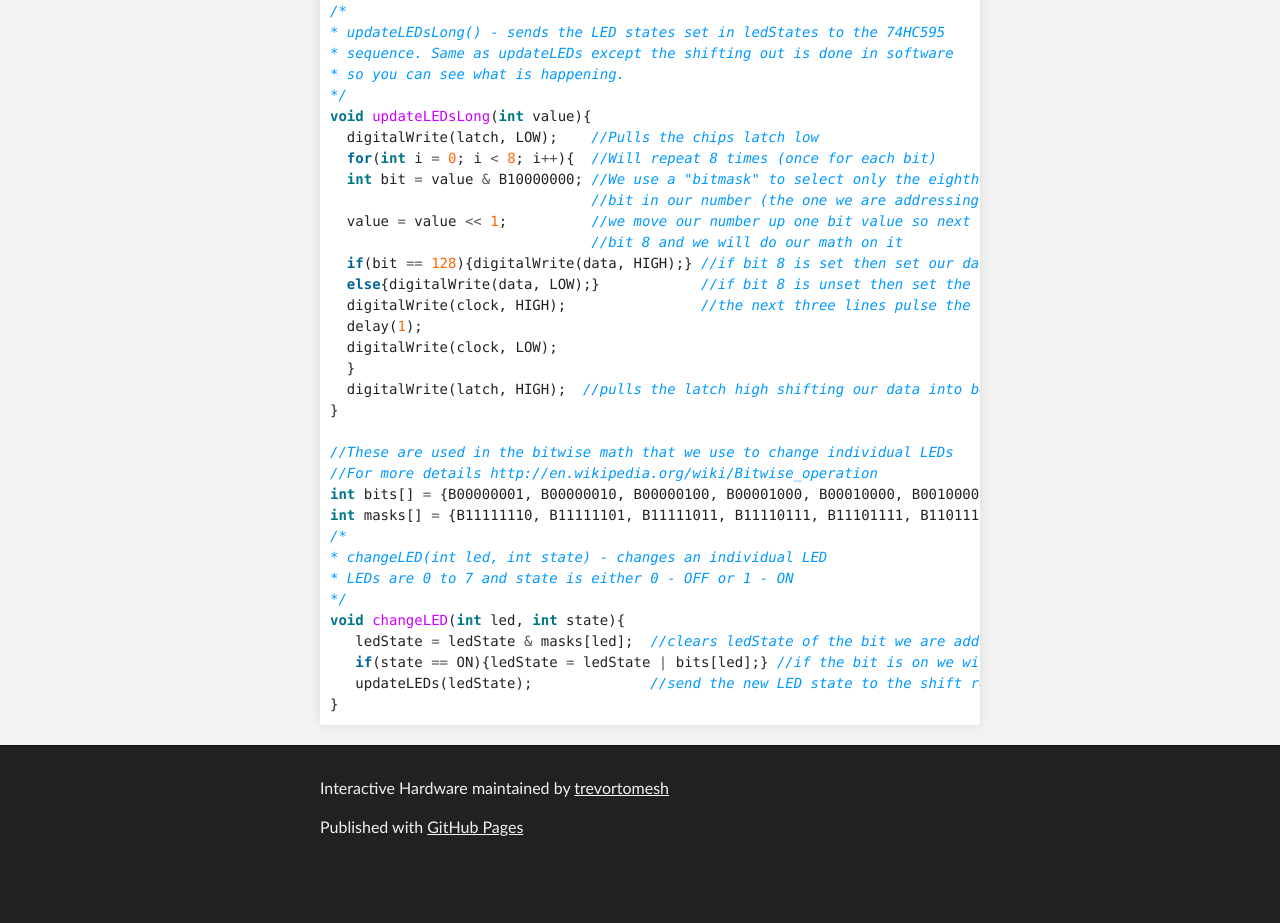
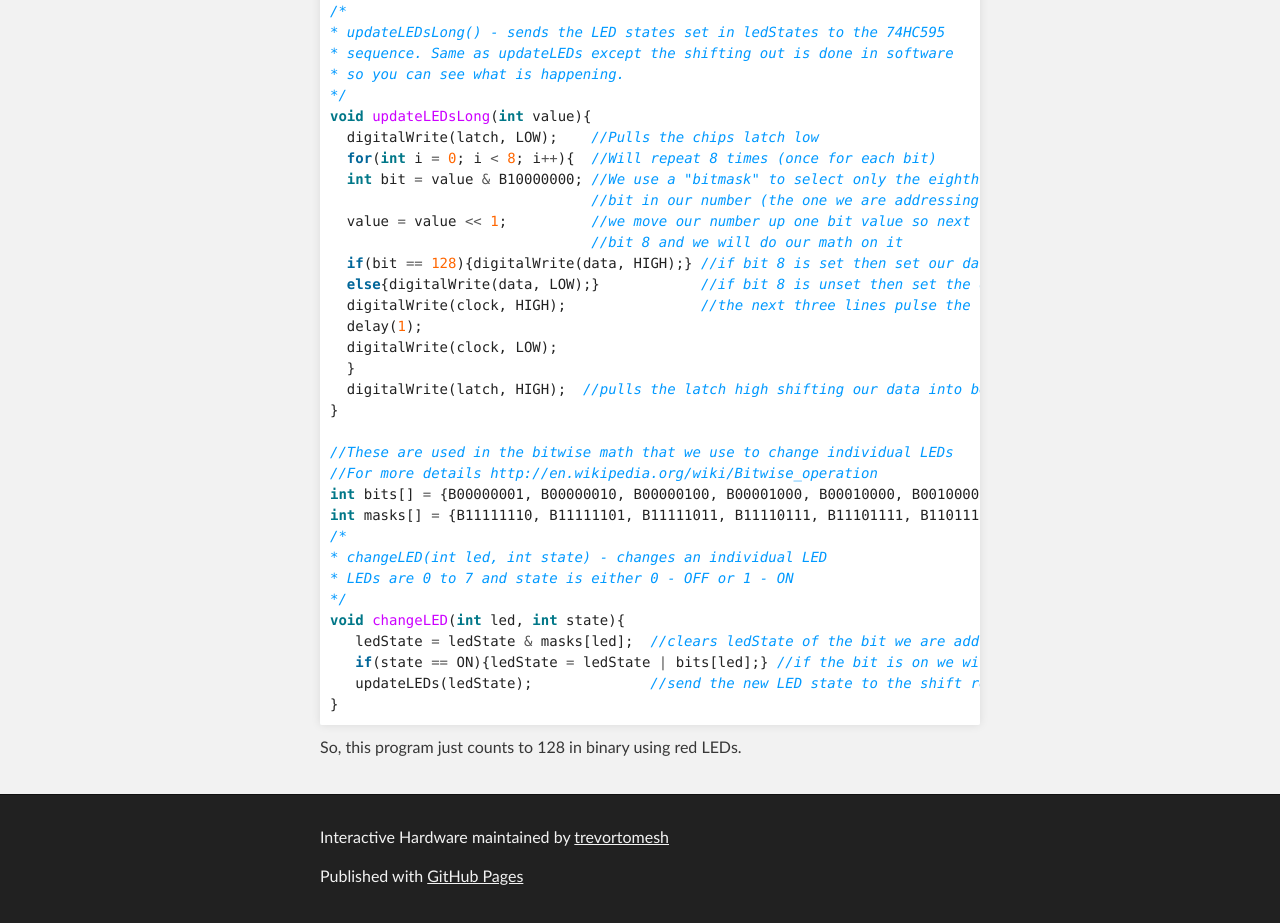
Before and after one commit to trevortomesh/InteractiveHardware, a plain HTML site: page index.html in a window 1280 px wide. Shown: the part 8685-9608 px from the top of the page. Before the commit the page ends 9559 px from the top, so only its background shows below. Drawn offline with Linux system fonts and the light colour scheme.

Commit message:
Create gh-pages branch via GitHub

```diff
--- a/index.html
+++ b/index.html
@@ -380,6 +380,8 @@ would suggest). </p>
    <span class="n">updateLEDs</span><span class="p">(</span><span class="n">ledState</span><span class="p">);</span>              <span class="c1">//send the new LED state to the shift register</span>
 <span class="p">}</span>
 </pre></div>
+
+<p>So, this program just counts to 128 in binary using red LEDs. </p>
       </section>
     </div>
 
```
Also changed, not shown: params.json (+1 -1 lines).
